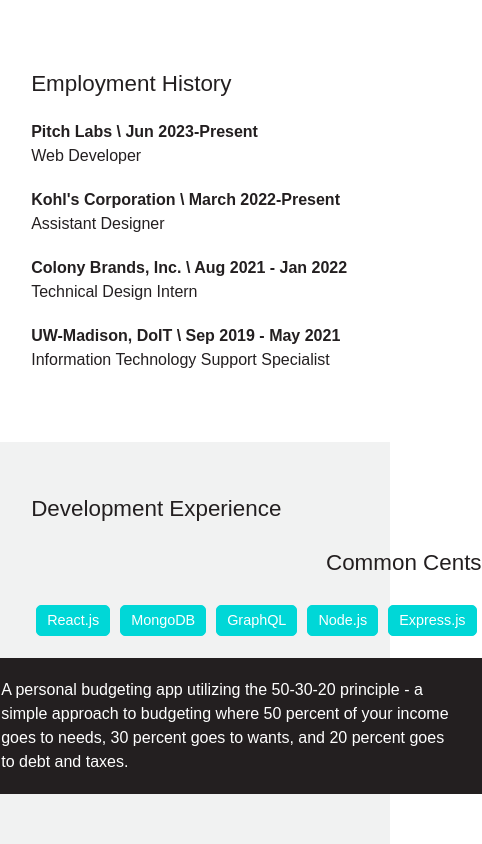
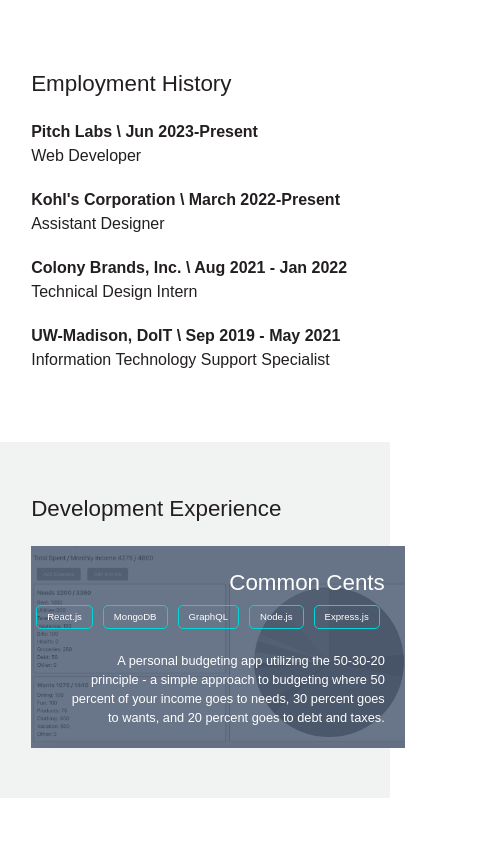
Before and after one commit to bantonneau/WebDevPortfolio, a React (Create React App) app: page / in a window 390 px wide. Shown: the part 2251-3095 px from the top of the page, 482 px wide, since content can reach past the window. After the commit the page ends 3049 px from the top, so only its background shows below. Built offline with nearby package versions, Linux system fonts and the light colour scheme.

Commit message:
update project styling add reactivity

```diff
--- a/src/components/Projects.js
+++ b/src/components/Projects.js
@@ -19,7 +19,7 @@
       <section>
         <h1>Development Experience</h1>
       </section>
-      <div className='projectTitleContainer'>
+      <div className='projectContainer'>
         <div className='projectPicContainer'>
           <img src={commonCents} alt="Featured image of the 'Common Cents' project" className='projectPic' />
         </div>
--- a/src/styles/Projects.css
+++ b/src/styles/Projects.css
@@ -94,11 +94,11 @@
 
 
 
-.projectTitleContainer {
+.projectContainer {
     display: flex;
 }
 
-.projectTitleContainer div {
+.projectContainer div {
     flex: 1;
 }
 
@@ -126,7 +126,7 @@
     display: inline-block;
     margin: 5px;
     border-radius: 5px;
-    font-size: 0.9em;
+    font-size: 0.8em;
     white-space: nowrap;
     text-align: center;
     width: fit-content;
@@ -149,3 +149,53 @@
 .projectPicContainer {
     z-index: 100;
 }
+
+@media screen and (max-width: 1175px) {
+    .projectSkillsBlock div {
+        font-size: 0.7em;
+
+    }
+
+    .projectDescriptionBlock p {
+        font-size: 0.8em;
+
+    }
+}
+
+@media screen and (max-width: 1000px) {
+    .projectPicContainer {
+        display: none;
+    }
+
+    .projectContentBlock {
+        background-image: url("../assets/projectPics/commonCentsBlue.png");
+        background-size: cover;
+    }
+
+    .projectDescriptionBlock {
+        background-color: transparent;
+        color: white;
+        padding-top: 0;
+        position: relative;
+        z-index: 110;
+        margin-left: 5vw;
+        text-align: end;
+    }
+
+    .projectTitleBlock h1 {
+        color: white;
+        padding: 20px 20px 0 0;
+        margin-bottom: 0;
+    }
+
+    .projectSkillsBlock {
+        display: flex;
+        justify-content: end;
+        padding-right: 20px;
+    }
+
+    .projectSkillsBlock div {
+        background-color: transparent;
+        font-size: 0.6em;
+    }
+}
```
Also changed, not shown: src/assets/projectPics/commonCentsBlue.png (added).
